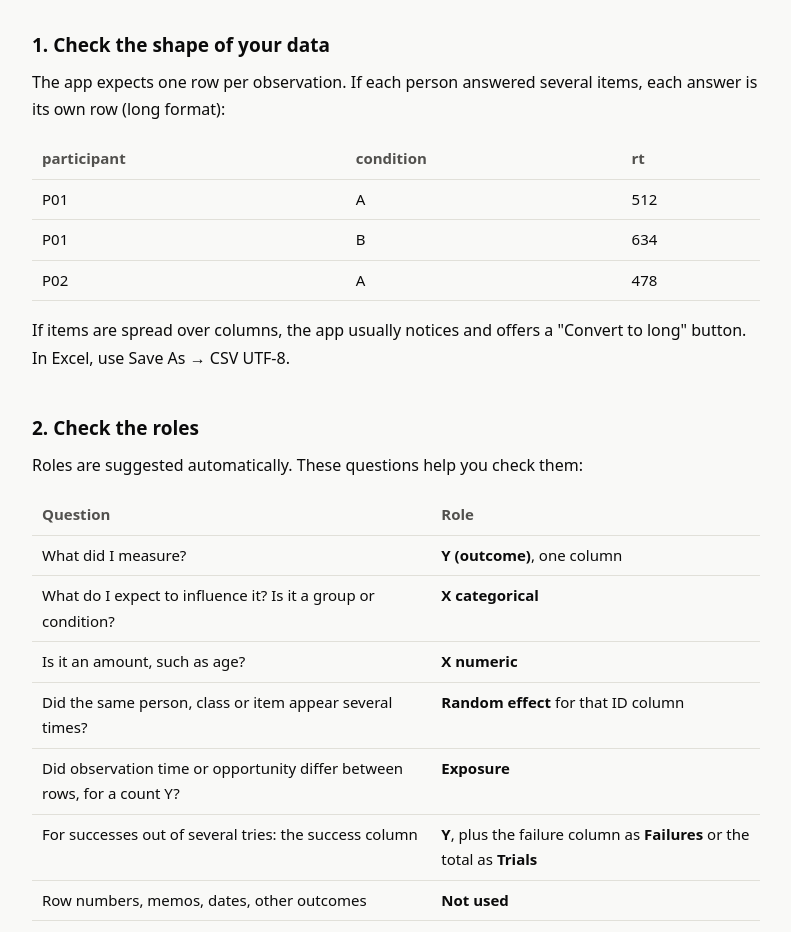
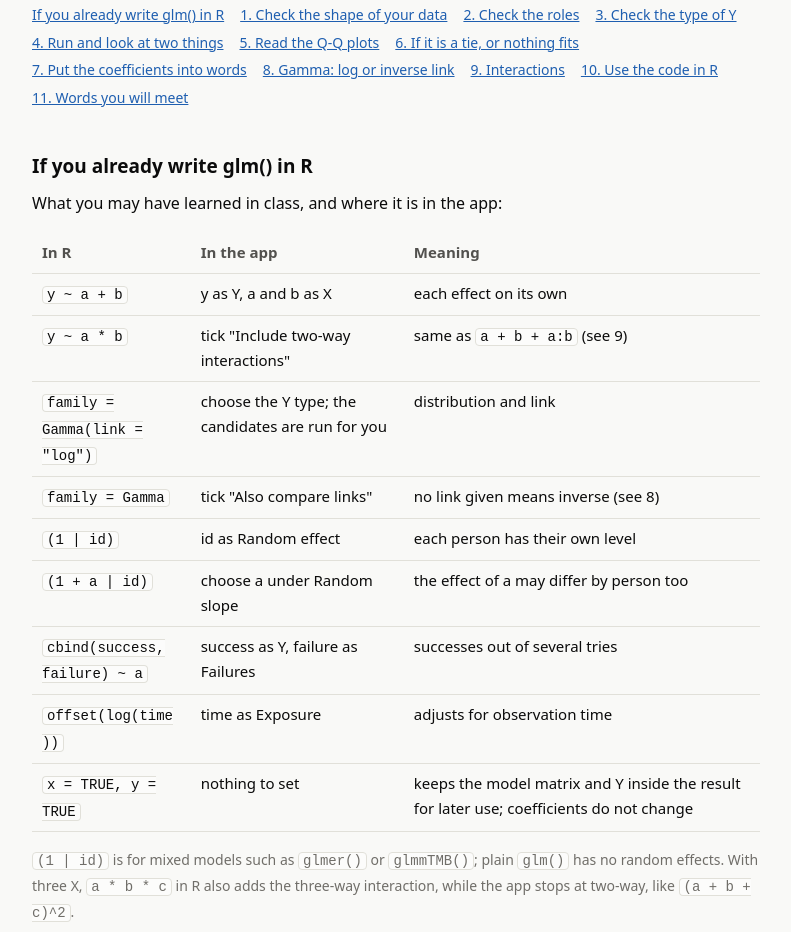
Before and after one commit to bakeyeon/glm-explorer, a plain HTML site: page guide.html in a window 1280 px wide. Shown: the part 271-1203 px from the top of the page, without its empty margins (244-1035 px from the left). Drawn offline with Linux system fonts and the light colour scheme.

Commit message:
Guide: map glm() code to the app, add contents
Co-Authored-By: Claude Opus 5.5 <noreply@anthropic.com>

```diff
--- a/guide.html
+++ b/guide.html
@@ -13,6 +13,7 @@ main{max-width:760px;margin:0 auto;padding:28px 16px 80px}h1{font-size:26px;line
 code{background:var(--sf);border:1px solid var(--grid);border-radius:4px;padding:0 4px;font-size:14px}
 html[lang=en] .ko,html[lang=ko] .en{display:none!important}
 svg text{fill:var(--ink2);font-size:12px}:root{--s2:#eb6834}@media(prefers-color-scheme:dark){:root{--s2:#d95926}}
+.toc{display:flex;flex-wrap:wrap;gap:4px 16px;font-size:14px;margin:14px 0}h2{scroll-margin-top:12px}
 </style></head><body><main>
 <div class="top"><h1><span class="en">Beginner guide</span><span class="ko">초보자 안내</span></h1><div role="group" aria-label="Language"><button data-l="en">English</button> <button data-l="ko">한국어</button></div></div>
 <p><a href="https://bakeyeon.github.io/glm-explorer/">GLM Distribution Explorer</a></p>
@@ -20,6 +21,20 @@ svg text{fill:var(--ink2);font-size:12px}:root{--s2:#eb6834}@media(prefers-color
 <section class="en">
 <p>For people who use R but are not sure which GLM distribution to try. You do not need to know the formulas.</p>
 <div class="box"><p><b>In short:</b> load a CSV, check the suggested roles, run, look at ΔAIC and the Q-Q plots, then copy the code of the model you want to work on.</p></div>
+
+<nav class="toc"></nav>
+<h2>If you already write glm() in R</h2>
+<p>What you may have learned in class, and where it is in the app:</p><div class="tw"><table><tr><th>In R</th><th>In the app</th><th>Meaning</th></tr>
+<tr><td><code>y ~ a + b</code></td><td>y as Y, a and b as X</td><td>each effect on its own</td></tr>
+<tr><td><code>y ~ a * b</code></td><td>tick "Include two-way interactions"</td><td>same as <code>a + b + a:b</code> (see 9)</td></tr>
+<tr><td><code>family = Gamma(link = "log")</code></td><td>choose the Y type; the candidates are run for you</td><td>distribution and link</td></tr>
+<tr><td><code>family = Gamma</code></td><td>tick "Also compare links"</td><td>no link given means inverse (see 8)</td></tr>
+<tr><td><code>(1 | id)</code></td><td>id as Random effect</td><td>each person has their own level</td></tr>
+<tr><td><code>(1 + a | id)</code></td><td>choose a under Random slope</td><td>the effect of a may differ by person too</td></tr>
+<tr><td><code>cbind(success, failure) ~ a</code></td><td>success as Y, failure as Failures</td><td>successes out of several tries</td></tr>
+<tr><td><code>offset(log(time))</code></td><td>time as Exposure</td><td>adjusts for observation time</td></tr>
+<tr><td><code>x = TRUE, y = TRUE</code></td><td>nothing to set</td><td>keeps the model matrix and Y inside the result for later use; coefficients do not change</td></tr></table></div>
+<p class="mut"><code>(1 | id)</code> is for mixed models such as <code>glmer()</code> or <code>glmmTMB()</code>; plain <code>glm()</code> has no random effects. With three X, <code>a * b * c</code> in R also adds the three-way interaction, while the app stops at two-way, like <code>(a + b + c)^2</code>.</p>
 
 <h2>1. Check the shape of your data</h2>
 <p>The app expects one row per observation. If each person answered several items, each answer is its own row (long format):</p>
@@ -100,6 +115,20 @@ svg text{fill:var(--ink2);font-size:12px}:root{--s2:#eb6834}@media(prefers-color
 <section class="ko">
 <p>R은 사용하지만 GLM에서 어떤 분포를 써볼지 막막한 분들을 위한 안내입니다. 수식을 몰라도 보실 수 있습니다.</p>
 <div class="box"><p><b>한눈에 보기:</b> CSV를 올리고, 추천된 역할을 확인하고, 실행한 뒤 ΔAIC와 Q-Q 플롯을 봅니다. 그다음 작업할 모델의 코드를 복사하시면 됩니다.</p></div>
+
+<nav class="toc"></nav>
+<h2>R에서 glm()을 써 보셨다면</h2>
+<p>수업에서 배우신 코드가 앱의 어디에 해당하는지 정리했습니다.</p><div class="tw"><table><tr><th>R 코드</th><th>앱에서는</th><th>뜻</th></tr>
+<tr><td><code>y ~ a + b</code></td><td>y는 Y, a와 b는 X</td><td>각각의 효과</td></tr>
+<tr><td><code>y ~ a * b</code></td><td>"X끼리 2원 교호작용 포함" 체크</td><td><code>a + b + a:b</code>와 같음 (9번 참고)</td></tr>
+<tr><td><code>family = Gamma(link = "log")</code></td><td>Y 유형을 고르면 후보로 함께 실행</td><td>분포와 링크</td></tr>
+<tr><td><code>family = Gamma</code></td><td>"링크 함수도 비교" 체크</td><td>링크를 적지 않으면 inverse (8번 참고)</td></tr>
+<tr><td><code>(1 | id)</code></td><td>id를 랜덤효과로</td><td>사람마다 다른 기본 수준</td></tr>
+<tr><td><code>(1 + a | id)</code></td><td>랜덤 기울기에서 a 선택</td><td>a의 효과도 사람마다 다를 수 있음</td></tr>
+<tr><td><code>cbind(success, failure) ~ a</code></td><td>성공은 Y, 실패는 실패 수</td><td>여러 번 시도한 성공 횟수</td></tr>
+<tr><td><code>offset(log(time))</code></td><td>time을 노출량으로</td><td>관찰 시간 보정</td></tr>
+<tr><td><code>x = TRUE, y = TRUE</code></td><td>설정하지 않아도 됨</td><td>모형 행렬과 Y를 결과에 함께 저장하는 옵션. 계수는 달라지지 않음</td></tr></table></div>
+<p class="mut"><code>(1 | id)</code>는 <code>glmer()</code>나 <code>glmmTMB()</code> 같은 혼합모형에서 쓰며, 기본 <code>glm()</code>에는 랜덤효과가 없습니다. X가 3개이면 R의 <code>a * b * c</code>는 3원 교호작용까지 넣고, 앱은 <code>(a + b + c)^2</code>처럼 2원까지 넣습니다.</p>
 
 <h2>1. 데이터 모양 확인</h2>
 <p>한 행에 관측 하나를 기준으로 합니다. 한 사람이 여러 번 답했다면 답 하나가 한 행이 됩니다(long 형식).</p>
@@ -189,6 +218,7 @@ const line=(el,al,ys,yt,xt,c)=>{const y=v=>150-(v-yt[0])/(yt.at(-1)-yt[0])*115,x
 document.querySelectorAll('.it').forEach(el=>line(el,'novice 10 to 14, expert 8 to 9',0,[6,8,10,12,14],['tool A','tool B'],[['novice',[10,14],'var(--s2)'],['expert',[8,9],'var(--s1)']]));
 const T=Array.from({length:21},(_,i)=>i/10);
 document.querySelectorAll('.lk').forEach(el=>line(el,'predicted mean by difficulty: log 500, 625, 781; inverse 500, 625, 833',0,[400,600,800],['0','1','2'],[['inverse',T.map(t=>1000/(2-.4*t)),'var(--s2)'],['log',T.map(t=>500*1.25**t),'var(--s1)']]));
+document.querySelectorAll('section').forEach(sc=>{const l=sc.className,hs=[...sc.querySelectorAll('h2')];hs.forEach((h,i)=>h.id=l+i);const n=sc.querySelector('.toc');n.setAttribute('aria-label',l==='ko'?'목차':'Contents');n.innerHTML=hs.map(h=>`<a href="#${h.id}">${h.textContent}</a>`).join('')});
 let L=new URLSearchParams(location.search).get('lang');try{L=L||localStorage.getItem('lang')}catch{}
 function set(l){document.documentElement.lang=l;document.title=l==='ko'?'초보자 안내 · GLM 분포 비교':'Beginner guide · GLM Distribution Explorer';document.querySelectorAll('[data-l]').forEach(b=>b.setAttribute('aria-pressed',b.dataset.l===l))}
 set(L==='ko'?'ko':'en');document.querySelectorAll('[data-l]').forEach(b=>b.onclick=()=>{set(b.dataset.l);try{localStorage.setItem('lang',b.dataset.l)}catch{}});
```
